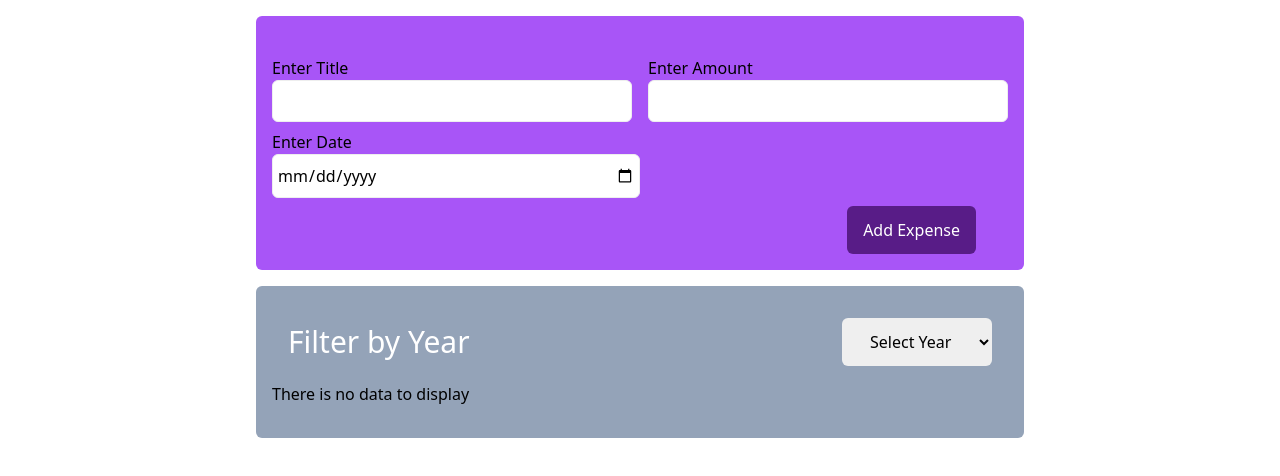
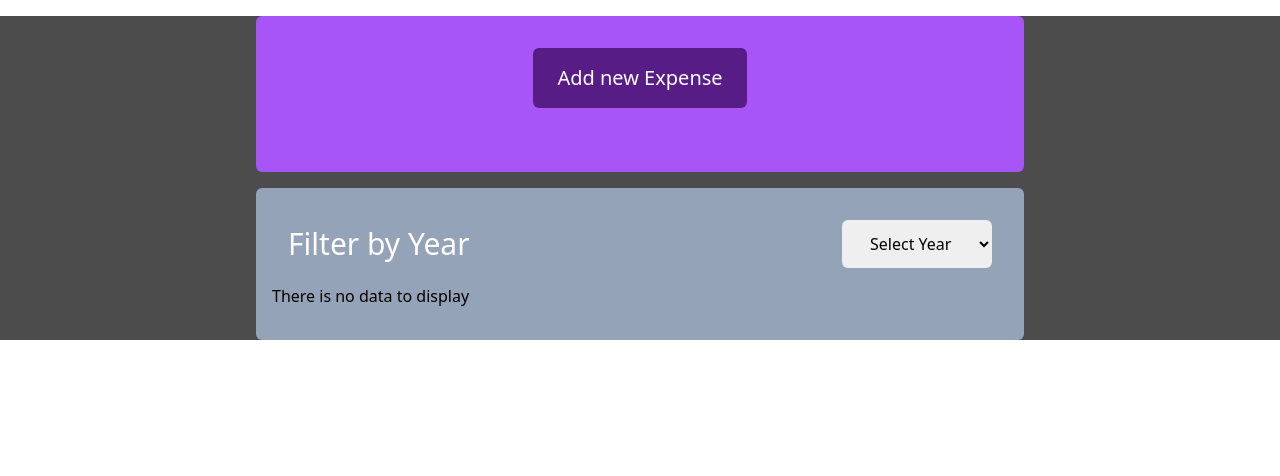
Before and after one commit to jimatth121/My-Second-React-App, a React (Create React App) app: page / in a window 1280 px wide. Shown: the top 476 px of the page. Built offline with nearby package versions, Linux system fonts and the light colour scheme.

Commit message:
Understanding Component

```diff
--- /dev/null
+++ b/src/AddExpenseButton.js
@@ -0,0 +1,21 @@
+import React from "react";
+
+const AddExpenseButton = (props) => {
+  const removeHandler = (e) => {
+    console.log(e.target.parentElement);
+    e.target.parentElement.classList.add("hidden");
+  };
+
+  return (
+    <div className="rounded-md bg-purple-300 flex items-center justify-center py-4">
+      <button
+        onClick={props.onClick}
+        className="rounded-md px-2 py-4 bg-purple-600"
+      >
+        Add New Expense
+      </button>
+    </div>
+  );
+};
+
+export default AddExpenseButton;
--- a/src/App.js
+++ b/src/App.js
@@ -1,50 +1,51 @@
 import Expenses from "./Expenses";
-import React, {useState} from "react";
+import React, { useState } from "react";
 import NewExpense from "./NewExpense";
+// import NewExpense2 from "./NewExpense2";
 
-function App() {
-const dummyData=[
+const dummyData = [
   {
     id: 1,
-    title: 'Horizon Epic',
-    amount:499,
+    title: "Horizon Epic",
+    amount: 499,
     date: new Date(),
-
   },
   {
     id: 2,
-    title: 'Big Bang',
-    amount:834,
+    title: "Big Bang",
+    amount: 834,
     date: new Date(),
-
   },
   {
     id: 3,
-    title: 'Polymorphism',
-    amount:789,
+    title: "Polymorphism",
+    amount: 789,
     date: new Date(),
+  },
+  {
+    id: 4,
+    title: "Encapsolation",
+    amount: 459,
+    date: new Date(),
+  },
+];
 
-  },{
-    id: 4,
-    title: 'Encapsolation',
-    amount:459,
-    date: new Date(),
+function App() {
+  const [expenses, setExpenses] = useState(dummyData);
+  // const [isHidden, setHidden] = useState(true);
+  const addExpenseHandler = (expense) => {
+    setExpenses(() => {
+      return [expense, ...expenses];
+    });
 
-  }
-]
-const [expenses, setExpenses] =useState(dummyData)
-const addExpenseHandler=(expense) =>{
-setExpenses(()=>{
-  return [expense, ...expenses]
-}
+    // setHidden(true);
+  };
+  return (
+    <div className="bg-[#4D4C4D]">
 
-);
-}
-  return (
-   <>
-   <NewExpense addExpenseHandler ={addExpenseHandler}/>
-   <Expenses items={expenses}/>
-   </>
+<NewExpense addExpenseHandler={addExpenseHandler}/>
+      <Expenses items={expenses} />
+    </div>
   );
 }
 
--- a/src/ExpenseForm.js
+++ b/src/ExpenseForm.js
@@ -16,6 +16,7 @@ const ExpenseForm = (props) => {
   };
   const submitHandler  = (e)=>{
     e.preventDefault()
+    e.stopPropagation()
   const data = {title:enterTitle,
   amount:enterAmount,
 date:new Date(enterDate)}
@@ -53,7 +54,10 @@ setEnterAmount("")
            value={enterDate} className="py-2 px-1 block border-[1px] border-[#eee] w-[50%] rounded-md "
           />
         </div>
-        <div className="absolute right-8">
+        <div className="absolute right-8 gap-2 flex ">
+        <button onClick={()=>props.onCancel(false)}  className="py-3 px-4  bg-red-900 rounded-md text-white " type="button">
+            cancel
+          </button>
           <button className="py-3 px-4  bg-purple-900 rounded-md text-white " type="submit">
             Add Expense
           </button>
--- a/src/NewExpense.js
+++ b/src/NewExpense.js
@@ -1,20 +1,23 @@
-import React from 'react'
+import React,{useState} from 'react'
 import ExpenseForm from './ExpenseForm'
 
 const NewExpense = (props) => {
-
+const [isEditing, setIsEditing] = useState(false)
   const saveExpenseData=(enteredExpenseData)=>{
     const expenseData ={
       ...enteredExpenseData,
       id:Math.random().toString()
     }
   props.addExpenseHandler(expenseData)
+  setIsEditing(false)
   }
 
 
   return (
-    <div className=' mx-auto rounded-md pt-8 pb-16 px-4  max-w-[60%] w-[60%] bg-purple-500 my-4 '>
-      <ExpenseForm onSaveExpenseData={saveExpenseData} />
+    <div className='  mx-auto rounded-md pt-8 pb-16 px-4  max-w-[60%] w-[60%] bg-purple-500 my-4 '>
+    {!isEditing && <div className='flex items-center justify-center'> <button onClick={()=>setIsEditing(true)} className='bg-purple-900 px-6 py-4 rounded-md text-white text-xl'>Add new Expense</button></div>}
+     {isEditing && <ExpenseForm onCancel={setIsEditing} onSaveExpenseData={saveExpenseData} />}
+
     </div>
   )
 }
--- /dev/null
+++ b/src/NewExpense2.js
@@ -0,0 +1,12 @@
+// import React from "react";
+// import AddExpenseButton from "./AddExpenseButton";
+
+// const NewExpense2 = (props) => {
+//   return (
+//     <div className=" mx-auto rounded-md pt-4    max-w-[60%] w-[60%] my-4 bg ">
+//       <AddExpenseButton onClick={props.onClick} />
+//     </div>
+//   );
+// };
+
+// export default NewExpense2;
```
